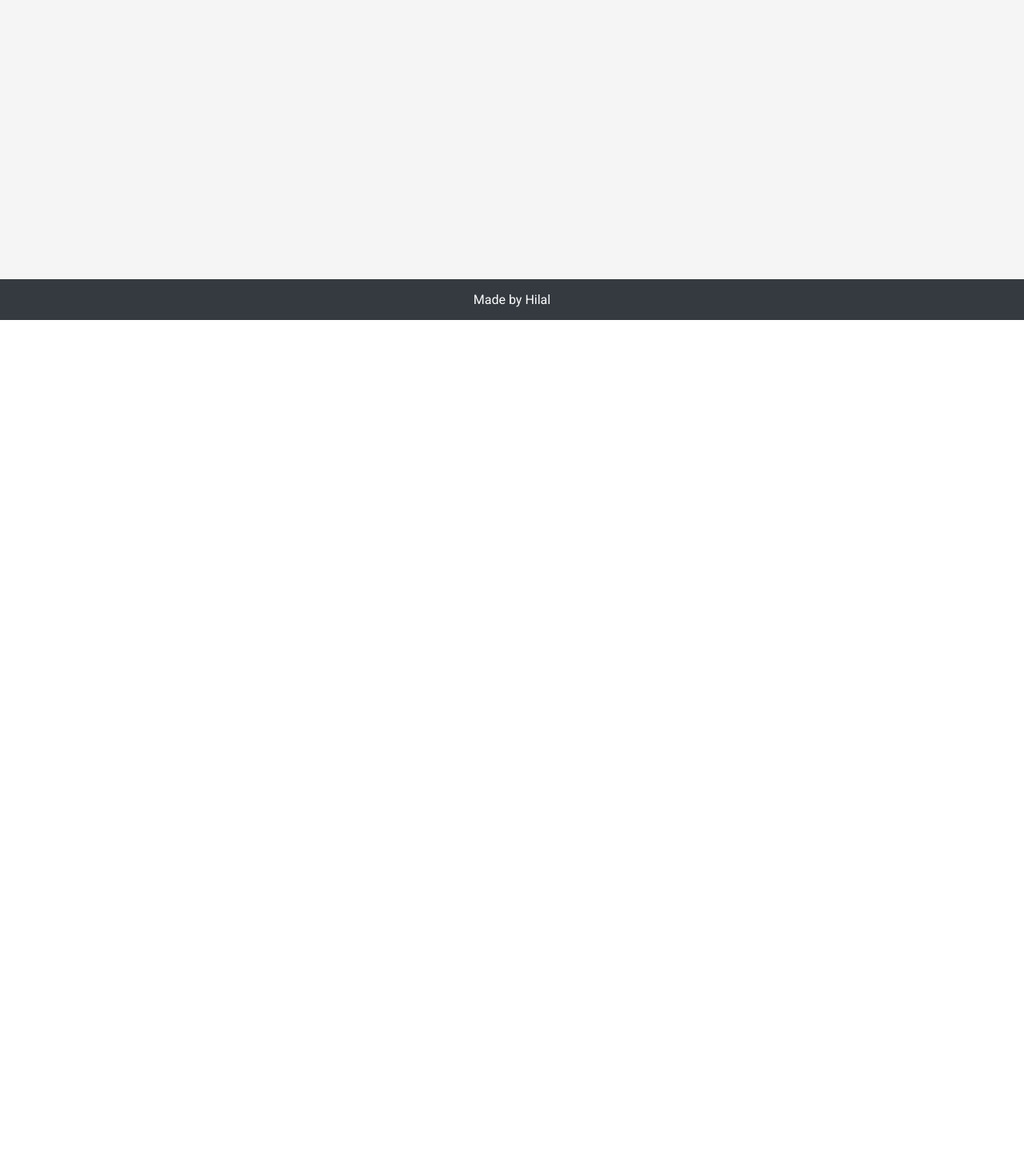
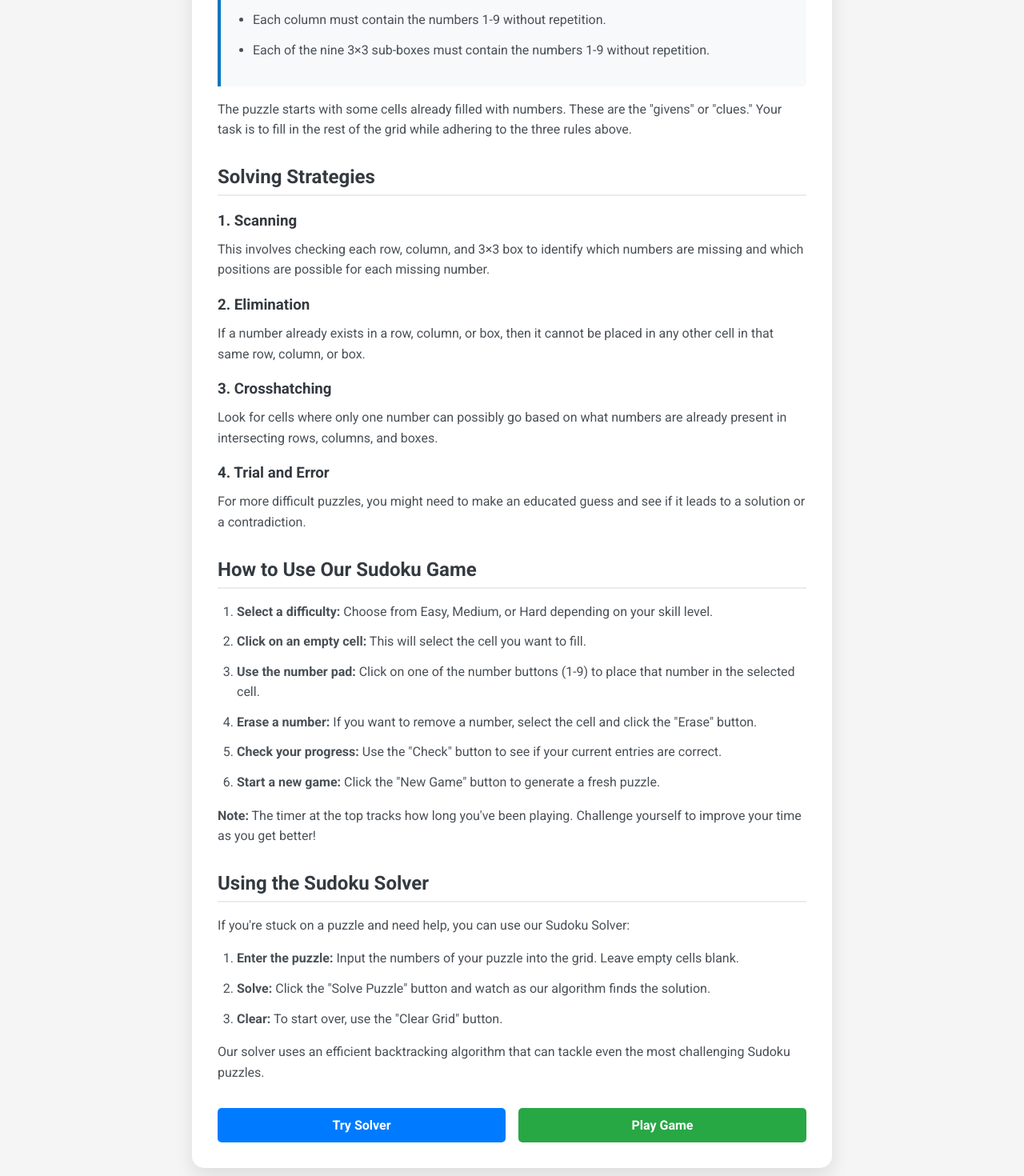
Before and after one commit to s3rversix/soduku_solver, a React (Create React App) app: page /how-to-play in a window 1280 px wide. Shown: the part 400-1870 px from the top of the page at 80% size. Before the commit the page ends 800 px from the top, so only its background shows below. Built offline with nearby package versions, Linux system fonts and the light colour scheme.

Commit message:
Add How to Play page and update About page

```diff
--- a/src/App.js
+++ b/src/App.js
@@ -4,6 +4,7 @@ import styled from 'styled-components';
 import SudokuSolver from './components/SudokuSolver';
 import SudokuGame from './components/SudokuGame';
 import About from './components/About';
+import HowToPlay from './components/HowToPlay';
 import Navbar from './components/Navbar';
 
 const AppContainer = styled.div`
@@ -31,6 +32,7 @@ function App() {
           <Route path="/" element={<SudokuSolver />} />
           <Route path="/game" element={<SudokuGame />} />
           <Route path="/about" element={<About />} />
+          <Route path="/how-to-play" element={<HowToPlay />} />
         </Routes>
         <Footer>
           <p>Made by Hilal</p>
--- a/src/components/About.js
+++ b/src/components/About.js
@@ -3,7 +3,7 @@ import styled from 'styled-components';
 import { Link } from 'react-router-dom';
 
 const AboutContainer = styled.div`
-  max-width: 600px;
+  max-width: 800px;
   margin: 2rem auto;
   padding: 2rem;
   background-color: white;
@@ -34,8 +34,26 @@ const Paragraph = styled.p`
   margin-bottom: 1rem;
 `;
 
-const BackButton = styled(Link)`
+const List = styled.ul`
+  color: #495057;
+  line-height: 1.6;
+  margin-bottom: 1rem;
+  margin-left: 1.5rem;
+`;
+
+const ListItem = styled.li`
+  margin-bottom: 0.5rem;
+`;
+
+const ButtonContainer = styled.div`
+  display: flex;
+  gap: 1rem;
+  margin-top: 1.5rem;
+`;
+
+const Button = styled(Link)`
   display: block;
+  flex: 1;
   padding: 0.75rem;
   background-color: #007bff;
   color: white;
@@ -43,7 +61,6 @@ const BackButton = styled(Link)`
   text-decoration: none;
   border-radius: 5px;
   font-weight: 600;
-  margin-top: 1.5rem;
   transition: background-color 0.2s;
 
   &:hover {
@@ -52,32 +69,80 @@ const BackButton = styled(Link)`
   }
 `;
 
+const GreenButton = styled(Button)`
+  background-color: #28a745;
+
+  &:hover {
+    background-color: #218838;
+  }
+`;
+
 const About = () => {
   return (
     <AboutContainer>
-      <Title>About Me</Title>
+      <Title>About Sudoku Master</Title>
 
       <Section>
         <SectionTitle>Who am I?</SectionTitle>
         <Paragraph>
-          Hello my name is Hilal, I am an aspiring software/web developer
-          looking for a chance to demonstrate my skills through multiple
-          projects :D ENJOY SUDOKU SOLVER!!
+          Hello! My name is Hilal, I am an aspiring software/web developer
+          looking for opportunities to demonstrate my skills through multiple
+          projects. Thank you for checking out Sudoku Master!
         </Paragraph>
       </Section>
 
       <Section>
-        <SectionTitle>What is this website?</SectionTitle>
+        <SectionTitle>What is Sudoku Master?</SectionTitle>
         <Paragraph>
-          This web application is designed to solve Sudoku boards recursively,
-          regardless of the complexity of the puzzle. The frontend is built using
-          React with styled-components for a modern look and feel. The backend,
-          developed with Python Flask, processes the Sudoku inputs and calculates
-          the correct placements to complete the board accurately.
+          Sudoku Master is a comprehensive web application that offers both a Sudoku solver and an interactive Sudoku game experience.
+          This dual-functionality application provides users with the flexibility to either solve existing puzzles they're stuck on
+          or enjoy playing new Sudoku puzzles with varying difficulty levels.
         </Paragraph>
       </Section>
 
-      <BackButton to="/">Back to Sudoku Solver</BackButton>
+      <Section>
+        <SectionTitle>Features</SectionTitle>
+        <List>
+          <ListItem>
+            <strong>Sudoku Solver:</strong> Upload any valid Sudoku puzzle and our powerful algorithm will solve it for you instantly.
+          </ListItem>
+          <ListItem>
+            <strong>Interactive Sudoku Game:</strong> Play Sudoku puzzles with three difficulty levels (Easy, Medium, Hard).
+          </ListItem>
+          <ListItem>
+            <strong>Real-time Validation:</strong> Get immediate feedback on your moves as you play.
+          </ListItem>
+          <ListItem>
+            <strong>Timing and Progress Tracking:</strong> Monitor your progress with an integrated timer.
+          </ListItem>
+          <ListItem>
+            <strong>Responsive Design:</strong> Enjoy a smooth experience on any device.
+          </ListItem>
+        </List>
+      </Section>
+
+      <Section>
+        <SectionTitle>Technology Stack</SectionTitle>
+        <Paragraph>
+          This application is built using modern web technologies:
+        </Paragraph>
+        <List>
+          <ListItem>
+            <strong>Frontend:</strong> React, React Router, Styled Components
+          </ListItem>
+          <ListItem>
+            <strong>Backend:</strong> Python Flask for the solving and puzzle generation algorithms
+          </ListItem>
+          <ListItem>
+            <strong>Deployment:</strong> Vercel for both frontend and backend hosting
+          </ListItem>
+        </List>
+      </Section>
+
+      <ButtonContainer>
+        <Button to="/">Try Solver</Button>
+        <GreenButton to="/game">Play Game</GreenButton>
+      </ButtonContainer>
     </AboutContainer>
   );
 };
--- /dev/null
+++ b/src/components/HowToPlay.js
@@ -0,0 +1,211 @@
+import React from 'react';
+import styled from 'styled-components';
+import { Link } from 'react-router-dom';
+
+const HowToPlayContainer = styled.div`
+  max-width: 800px;
+  margin: 2rem auto;
+  padding: 2rem;
+  background-color: white;
+  border-radius: 15px;
+  box-shadow: 0 10px 25px rgba(0, 0, 0, 0.1);
+`;
+
+const Title = styled.h1`
+  color: #343a40;
+  margin-bottom: 1.5rem;
+  text-align: center;
+  font-weight: 700;
+`;
+
+const Section = styled.div`
+  margin-bottom: 2rem;
+`;
+
+const SectionTitle = styled.h2`
+  color: #343a40;
+  margin-bottom: 1rem;
+  font-weight: 600;
+  padding-bottom: 0.5rem;
+  border-bottom: 2px solid #e9ecef;
+`;
+
+const SubsectionTitle = styled.h3`
+  color: #343a40;
+  margin: 1.25rem 0 0.75rem 0;
+  font-weight: 600;
+`;
+
+const Paragraph = styled.p`
+  color: #495057;
+  line-height: 1.6;
+  margin-bottom: 1rem;
+`;
+
+const List = styled.ol`
+  color: #495057;
+  line-height: 1.6;
+  margin-bottom: 1rem;
+  margin-left: 1.5rem;
+`;
+
+const UnorderedList = styled.ul`
+  color: #495057;
+  line-height: 1.6;
+  margin-bottom: 1rem;
+  margin-left: 1.5rem;
+`;
+
+const ListItem = styled.li`
+  margin-bottom: 0.75rem;
+`;
+
+const RuleHighlight = styled.div`
+  background-color: #f8f9fa;
+  border-left: 4px solid #0277bd;
+  padding: 1rem;
+  margin: 1rem 0;
+  border-radius: 0 5px 5px 0;
+`;
+
+const ButtonContainer = styled.div`
+  display: flex;
+  gap: 1rem;
+  margin-top: 2rem;
+`;
+
+const Button = styled(Link)`
+  display: block;
+  flex: 1;
+  padding: 0.75rem;
+  background-color: #007bff;
+  color: white;
+  text-align: center;
+  text-decoration: none;
+  border-radius: 5px;
+  font-weight: 600;
+  transition: background-color 0.2s;
+
+  &:hover {
+    background-color: #0069d9;
+    color: white;
+  }
+`;
+
+const GreenButton = styled(Button)`
+  background-color: #28a745;
+
+  &:hover {
+    background-color: #218838;
+  }
+`;
+
+const HowToPlay = () => {
+  return (
+    <HowToPlayContainer>
+      <Title>How to Play Sudoku</Title>
+
+      <Section>
+        <SectionTitle>Basic Rules of Sudoku</SectionTitle>
+        <Paragraph>
+          Sudoku is a logic-based number placement puzzle. The objective is to fill a 9×9 grid with digits so that each column, each row, and each of the nine 3×3 subgrids (also called "boxes") contains all of the digits from 1 to 9.
+        </Paragraph>
+
+        <RuleHighlight>
+          <strong>The Rules:</strong>
+          <UnorderedList>
+            <ListItem>Each row must contain the numbers 1-9 without repetition.</ListItem>
+            <ListItem>Each column must contain the numbers 1-9 without repetition.</ListItem>
+            <ListItem>Each of the nine 3×3 sub-boxes must contain the numbers 1-9 without repetition.</ListItem>
+          </UnorderedList>
+        </RuleHighlight>
+
+        <Paragraph>
+          The puzzle starts with some cells already filled with numbers. These are the "givens" or "clues." Your task is to fill in the rest of the grid while adhering to the three rules above.
+        </Paragraph>
+      </Section>
+
+      <Section>
+        <SectionTitle>Solving Strategies</SectionTitle>
+
+        <SubsectionTitle>1. Scanning</SubsectionTitle>
+        <Paragraph>
+          This involves checking each row, column, and 3×3 box to identify which numbers are missing and which positions are possible for each missing number.
+        </Paragraph>
+
+        <SubsectionTitle>2. Elimination</SubsectionTitle>
+        <Paragraph>
+          If a number already exists in a row, column, or box, then it cannot be placed in any other cell in that same row, column, or box.
+        </Paragraph>
+
+        <SubsectionTitle>3. Crosshatching</SubsectionTitle>
+        <Paragraph>
+          Look for cells where only one number can possibly go based on what numbers are already present in intersecting rows, columns, and boxes.
+        </Paragraph>
+
+        <SubsectionTitle>4. Trial and Error</SubsectionTitle>
+        <Paragraph>
+          For more difficult puzzles, you might need to make an educated guess and see if it leads to a solution or a contradiction.
+        </Paragraph>
+      </Section>
+
+      <Section>
+        <SectionTitle>How to Use Our Sudoku Game</SectionTitle>
+        <List>
+          <ListItem>
+            <strong>Select a difficulty:</strong> Choose from Easy, Medium, or Hard depending on your skill level.
+          </ListItem>
+          <ListItem>
+            <strong>Click on an empty cell:</strong> This will select the cell you want to fill.
+          </ListItem>
+          <ListItem>
+            <strong>Use the number pad:</strong> Click on one of the number buttons (1-9) to place that number in the selected cell.
+          </ListItem>
+          <ListItem>
+            <strong>Erase a number:</strong> If you want to remove a number, select the cell and click the "Erase" button.
+          </ListItem>
+          <ListItem>
+            <strong>Check your progress:</strong> Use the "Check" button to see if your current entries are correct.
+          </ListItem>
+          <ListItem>
+            <strong>Start a new game:</strong> Click the "New Game" button to generate a fresh puzzle.
+          </ListItem>
+        </List>
+
+        <Paragraph>
+          <strong>Note:</strong> The timer at the top tracks how long you've been playing. Challenge yourself to improve your time as you get better!
+        </Paragraph>
+      </Section>
+
+      <Section>
+        <SectionTitle>Using the Sudoku Solver</SectionTitle>
+        <Paragraph>
+          If you're stuck on a puzzle and need help, you can use our Sudoku Solver:
+        </Paragraph>
+
+        <List>
+          <ListItem>
+            <strong>Enter the puzzle:</strong> Input the numbers of your puzzle into the grid. Leave empty cells blank.
+          </ListItem>
+          <ListItem>
+            <strong>Solve:</strong> Click the "Solve Puzzle" button and watch as our algorithm finds the solution.
+          </ListItem>
+          <ListItem>
+            <strong>Clear:</strong> To start over, use the "Clear Grid" button.
+          </ListItem>
+        </List>
+
+        <Paragraph>
+          Our solver uses an efficient backtracking algorithm that can tackle even the most challenging Sudoku puzzles.
+        </Paragraph>
+      </Section>
+
+      <ButtonContainer>
+        <Button to="/">Try Solver</Button>
+        <GreenButton to="/game">Play Game</GreenButton>
+      </ButtonContainer>
+    </HowToPlayContainer>
+  );
+};
+
+export default HowToPlay;
--- a/src/components/Navbar.js
+++ b/src/components/Navbar.js
@@ -67,6 +67,9 @@ const Navbar = () => {
         <NavLink to="/game" active={location.pathname === '/game' ? 1 : 0}>
           Play Game
         </NavLink>
+        <NavLink to="/how-to-play" active={location.pathname === '/how-to-play' ? 1 : 0}>
+          How to Play
+        </NavLink>
         <NavLink to="/about" active={location.pathname === '/about' ? 1 : 0}>
           About
         </NavLink>
```
